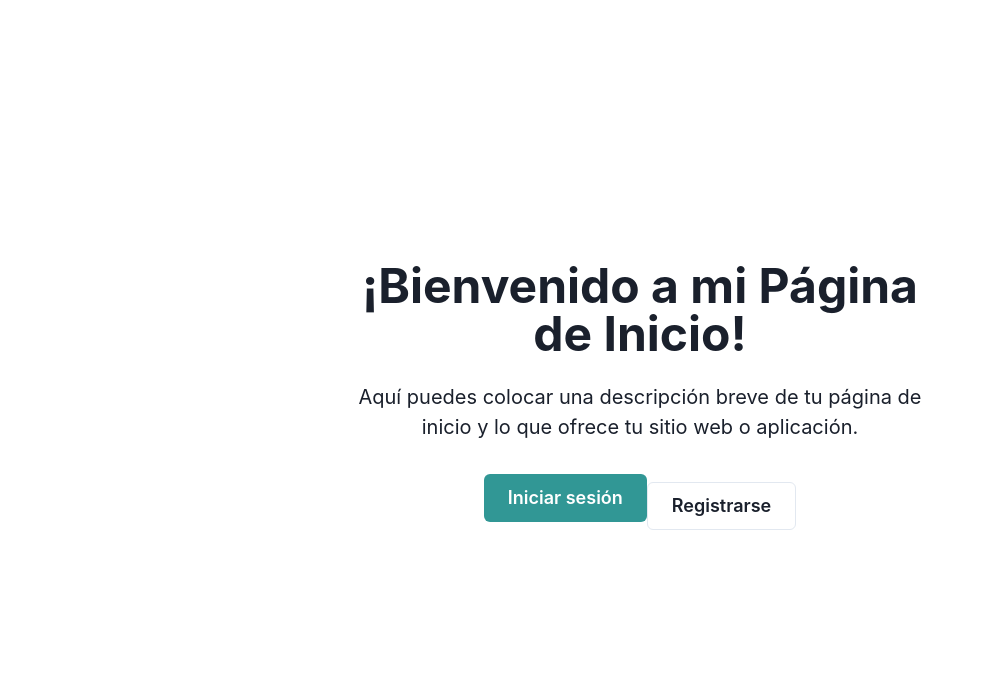
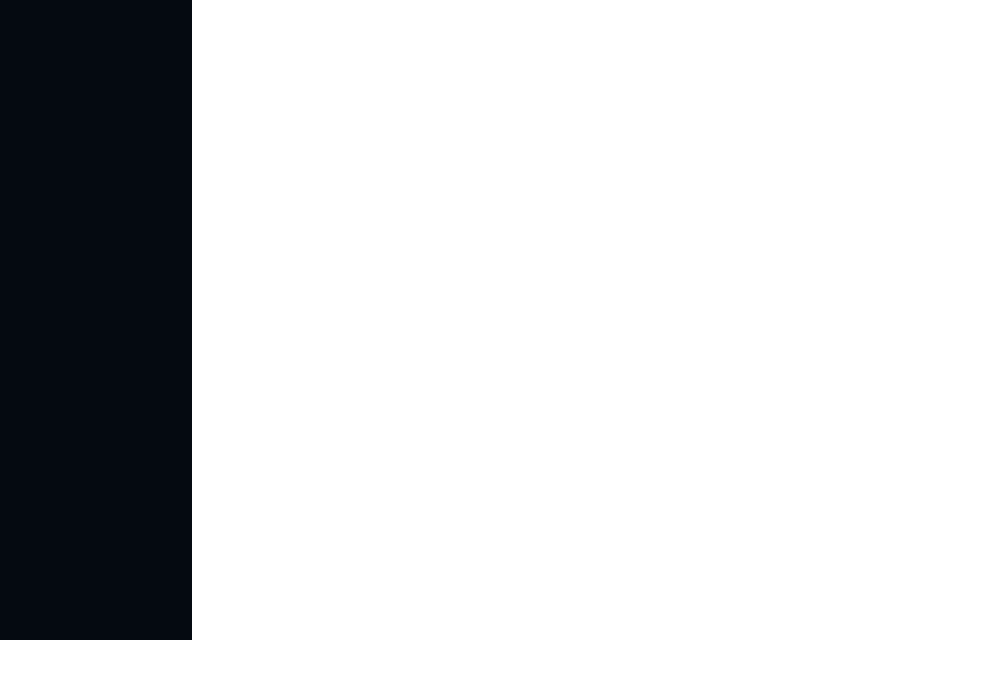
Before and after one commit to TheIcySpark/Society-events, a React (Create React App) app in the folder society-events-frontend/: page /homePage in a window 1280 px wide. Shown: the top 678 px of the page, without its empty margins (0-984 px from the left). Built offline with nearby package versions, Linux system fonts and the light colour scheme.

Commit message:
responisve ajustment

```diff
--- a/society-events-frontend/src/pages/HomePage.tsx
+++ b/society-events-frontend/src/pages/HomePage.tsx
@@ -1,25 +1,21 @@
 import React from 'react';
-import { Box, Flex, Heading, Text, Button, Image, Stack, useColorModeValue } from '@chakra-ui/react';
+import { Box, Flex } from '@chakra-ui/react';
 import HeroImage from '../assets/images/hero.jpg'; // Importa la imagen del héroe
+import CreateEventForm from '../components/CreateEventForm';
 
 const HomePage: React.FC = () => {
   return (
-    <Flex align="center" justify="center" direction="column" minH="100vh">
-      <Box maxW="600px" textAlign="center" px={4}>
-        <Heading as="h1" size="2xl" mb={6}>
-          ¡Bienvenido a mi Página de Inicio!
-        </Heading>
-        <Text fontSize="xl" mb={8}>
-          Aquí puedes colocar una descripción breve de tu página de inicio y lo que ofrece tu sitio web o aplicación.
-        </Text>
-        <Button colorScheme="teal" size="lg" mb={4}>
-          Iniciar sesión
-        </Button>
-        <Button variant="outline" size="lg">
-          Registrarse
-        </Button>
+    <Flex>
+      {/* División izquierda (oculta en dispositivos móviles) */}
+      <Box bg="#050a11" display={{ base: 'none', md: 'block' }} w={{ base: '0%', md: '15%' }} />
+
+      {/* División central */}
+      <Box w={{ base: '100%', md: '70%' }} overflowY="auto" h="80vh">
+
       </Box>
 
+      {/* División derecha (oculta en dispositivos móviles) */}
+      <Box display={{ base: 'none', md: 'block' }} w={{ base: '0%', md: '15%' }} />
     </Flex>
   );
 };
```
